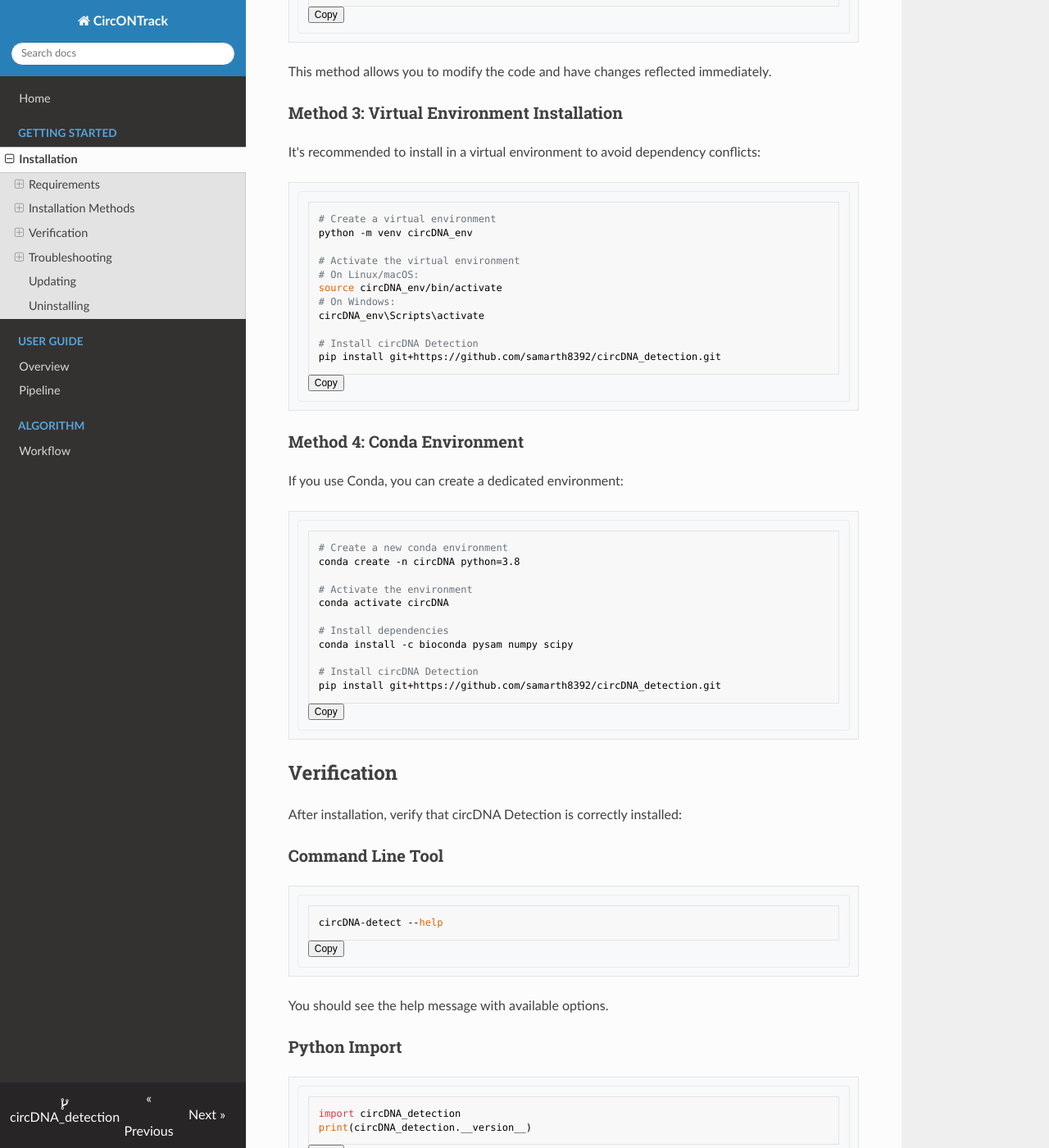
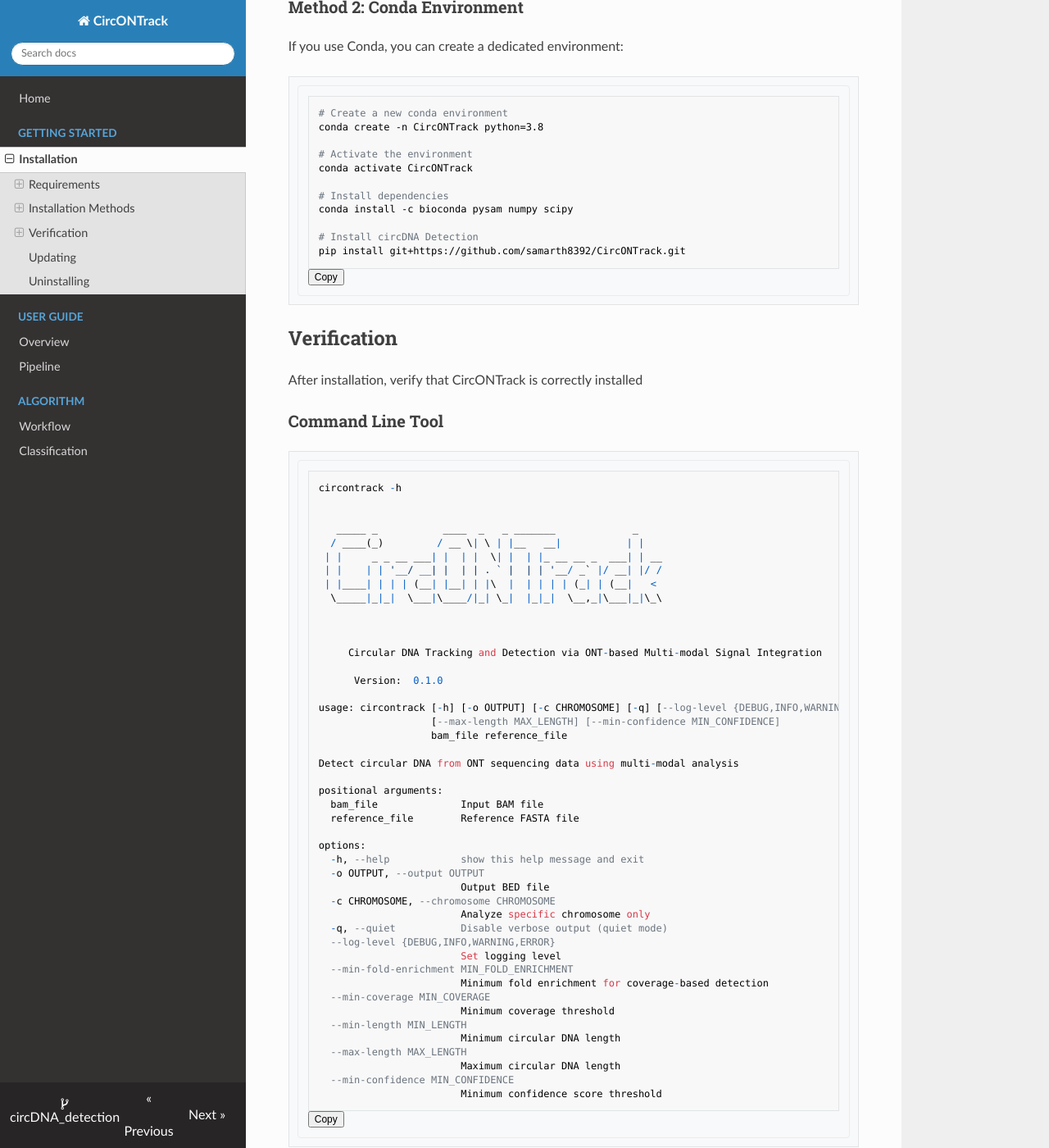
Before and after one commit to samarth8392/CircONTrack, an MkDocs documentation site: the page built from docs/installation.md, in a window 1280 px wide and 1400 px high, scrolled down 1208 px. Shown: the whole window at 82% size. Built offline with MkDocs 1.6.1, drawn with Linux system fonts in a browser that asks for light colours; nearby versions of some CDN libraries; some of the changed text lies outside the part shown.

Commit message:
docs: updated circONTrack branding/labeling

````diff
--- a/docs/installation.md
+++ b/docs/installation.md
@@ -26,8 +26,7 @@
 Install directly from the GitHub repository:
 
 ```bash
-pip install git+https://github.com/samarth8392/circDNA_detection.git
-```
+pip install git+https://github.com/samarth8392/CircONTrack.git
 
 This method automatically installs all dependencies and provides the latest stable version.
 
@@ -37,8 +36,8 @@
 
 ```bash
 # Clone the repository
-git clone https://github.com/samarth8392/circDNA_detection.git
-cd circDNA_detection
+git clone https://github.com/samarth8392/CircONTrack.git
+cd CircONTrack
 
 # Install in development mode
 pip install -e .
@@ -46,112 +45,78 @@
 
 This method allows you to modify the code and have changes reflected immediately.
 
-### Method 3: Virtual Environment Installation
 
-It's recommended to install in a virtual environment to avoid dependency conflicts:
-
-```bash
-# Create a virtual environment
-python -m venv circDNA_env
-
-# Activate the virtual environment
-# On Linux/macOS:
-source circDNA_env/bin/activate
-# On Windows:
-circDNA_env\Scripts\activate
-
-# Install circDNA Detection
-pip install git+https://github.com/samarth8392/circDNA_detection.git
-```
-
-### Method 4: Conda Environment
+### Method 2: Conda Environment
 
 If you use Conda, you can create a dedicated environment:
 
 ```bash
 # Create a new conda environment
-conda create -n circDNA python=3.8
+conda create -n CircONTrack python=3.8
 
 # Activate the environment
-conda activate circDNA
+conda activate CircONTrack
 
 # Install dependencies
 conda install -c bioconda pysam numpy scipy
 
 # Install circDNA Detection
-pip install git+https://github.com/samarth8392/circDNA_detection.git
+pip install git+https://github.com/samarth8392/CircONTrack.git
 ```
 
 ## Verification
 
-After installation, verify that circDNA Detection is correctly installed:
+After installation, verify that CircONTrack is correctly installed
 
 ### Command Line Tool
 
 ```bash
-circDNA-detect --help
-```
+circontrack -h
 
-You should see the help message with available options.
 
-### Python Import
+   _____ _           ____  _   _ _______             _
+  / ____(_)         / __ \| \ | |__   __|           | |
+ | |     _ _ __ ___| |  | |  \| |  | |_ __ __ _  ___| | __
+ | |    | | '__/ __| |  | | . ` |  | | '__/ _` |/ __| |/ /
+ | |____| | | | (__| |__| | |\  |  | | | | (_| | (__|   <
+  \_____|_|_|  \___|\____/|_| \_|  |_|_|  \__,_|\___|_|\_\
 
-```python
-import circDNA_detection
-print(circDNA_detection.__version__)
-```
 
-### Quick Test
 
-Create a simple test to ensure everything works:
+     Circular DNA Tracking and Detection via ONT-based Multi-modal Signal Integration
 
-```python
-from circDNA_detection import CircularDNADetector
+      Version:  0.1.0
 
-# Create detector instance
-detector = CircularDNADetector()
-print("Installation successful!")
-```
+usage: circontrack [-h] [-o OUTPUT] [-c CHROMOSOME] [-q] [--log-level {DEBUG,INFO,WARNING,ERROR}] [--min-fold-enrichment MIN_FOLD_ENRICHMENT] [--min-coverage MIN_COVERAGE] [--min-length MIN_LENGTH]
+                   [--max-length MAX_LENGTH] [--min-confidence MIN_CONFIDENCE]
+                   bam_file reference_file
 
-## Troubleshooting
+Detect circular DNA from ONT sequencing data using multi-modal analysis
 
-### Common Issues
+positional arguments:
+  bam_file              Input BAM file
+  reference_file        Reference FASTA file
 
-#### Issue: `ModuleNotFoundError: No module named 'pysam'`
+options:
+  -h, --help            show this help message and exit
+  -o OUTPUT, --output OUTPUT
+                        Output BED file
+  -c CHROMOSOME, --chromosome CHROMOSOME
+                        Analyze specific chromosome only
+  -q, --quiet           Disable verbose output (quiet mode)
+  --log-level {DEBUG,INFO,WARNING,ERROR}
+                        Set logging level
+  --min-fold-enrichment MIN_FOLD_ENRICHMENT
+                        Minimum fold enrichment for coverage-based detection
+  --min-coverage MIN_COVERAGE
+                        Minimum coverage threshold
+  --min-length MIN_LENGTH
+                        Minimum circular DNA length
+  --max-length MAX_LENGTH
+                        Maximum circular DNA length
+  --min-confidence MIN_CONFIDENCE
+                        Minimum confidence score threshold
 
-**Solution**: Install pysam manually:
-```bash
-pip install pysam
-```
-
-#### Issue: `ImportError: libhts.so.3: cannot open shared object file`
-
-**Solution**: Install system dependencies:
-```bash
-# On Ubuntu/Debian:
-sudo apt-get install libhts-dev
-
-# On CentOS/RHEL:
-sudo yum install htslib-devel
-
-# On macOS:
-brew install htslib
-```
-
-#### Issue: Permission denied during installation
-
-**Solution**: Use `--user` flag:
-```bash
-pip install --user git+https://github.com/samarth8392/circDNA_detection.git
-```
-
-#### Issue: Version conflicts
-
-**Solution**: Use a fresh virtual environment:
-```bash
-python -m venv fresh_env
-source fresh_env/bin/activate  # On Linux/macOS
-pip install git+https://github.com/samarth8392/circDNA_detection.git
 ```
 
 ### Getting Help
@@ -170,13 +135,13 @@
 To update to the latest version:
 
 ```bash
-pip install --upgrade git+https://github.com/samarth8392/circDNA_detection.git
+pip install --upgrade git+https://github.com/samarth8392/CircONTrack.git
 ```
 
 For development installations:
 
 ```bash
-cd circDNA_detection
+cd CircONTrack
 git pull origin main
 pip install -e .
 ```
@@ -186,5 +151,5 @@
 To remove circDNA Detection:
 
 ```bash
-pip uninstall circDNA-detection
+pip uninstall CircONTrack
 ```
--- a/mkdocs.yml
+++ b/mkdocs.yml
@@ -51,6 +51,7 @@
     - Pipeline: pipeline_flowchart.md
   - Algorithm:
     - Workflow: workflow.md
+    - Classification: characterization.md
 
 
 # Extensions
````
Also changed, not shown: docs/index.md (+47 -12 lines), docs/pipeline_overview.md (+3 -1 lines).
